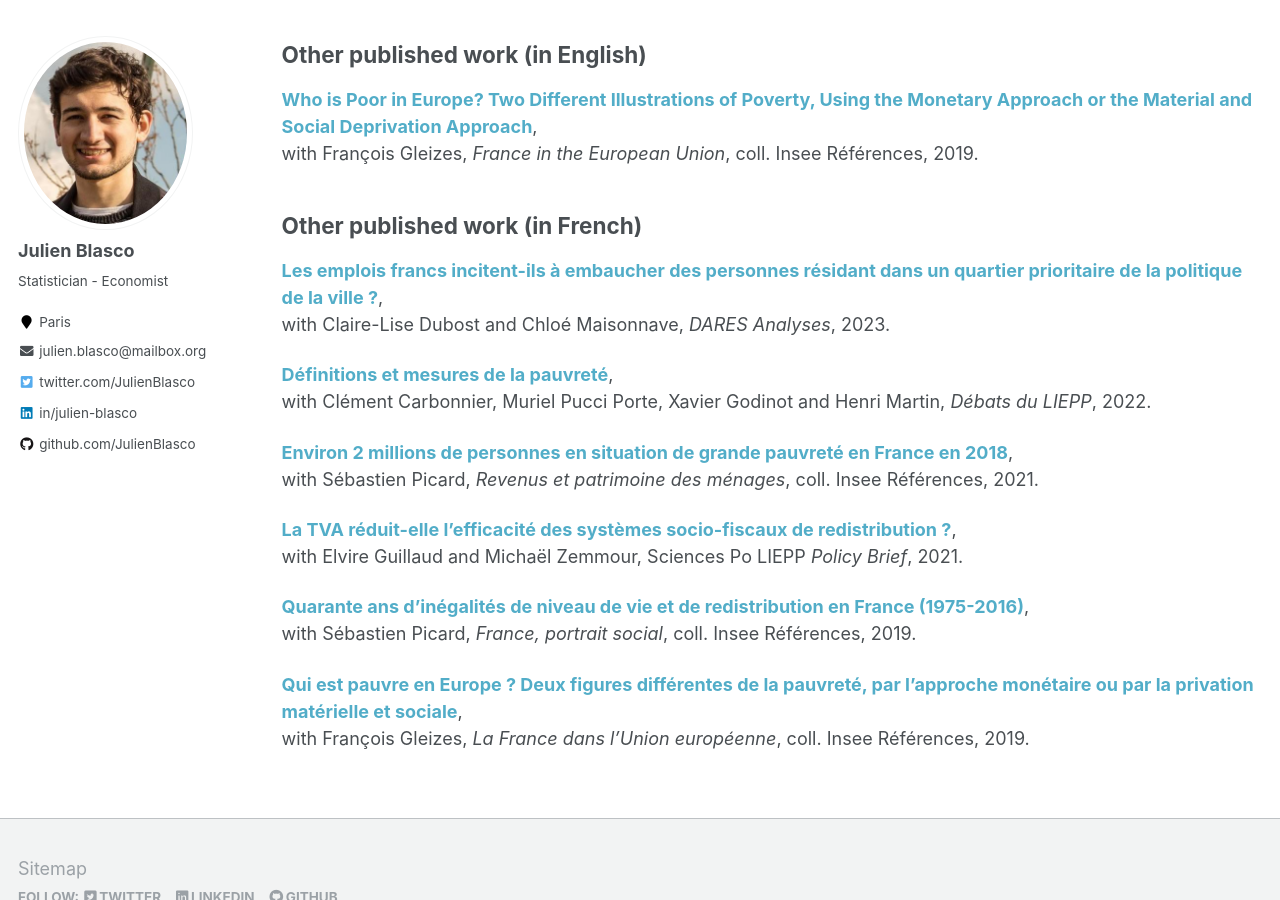
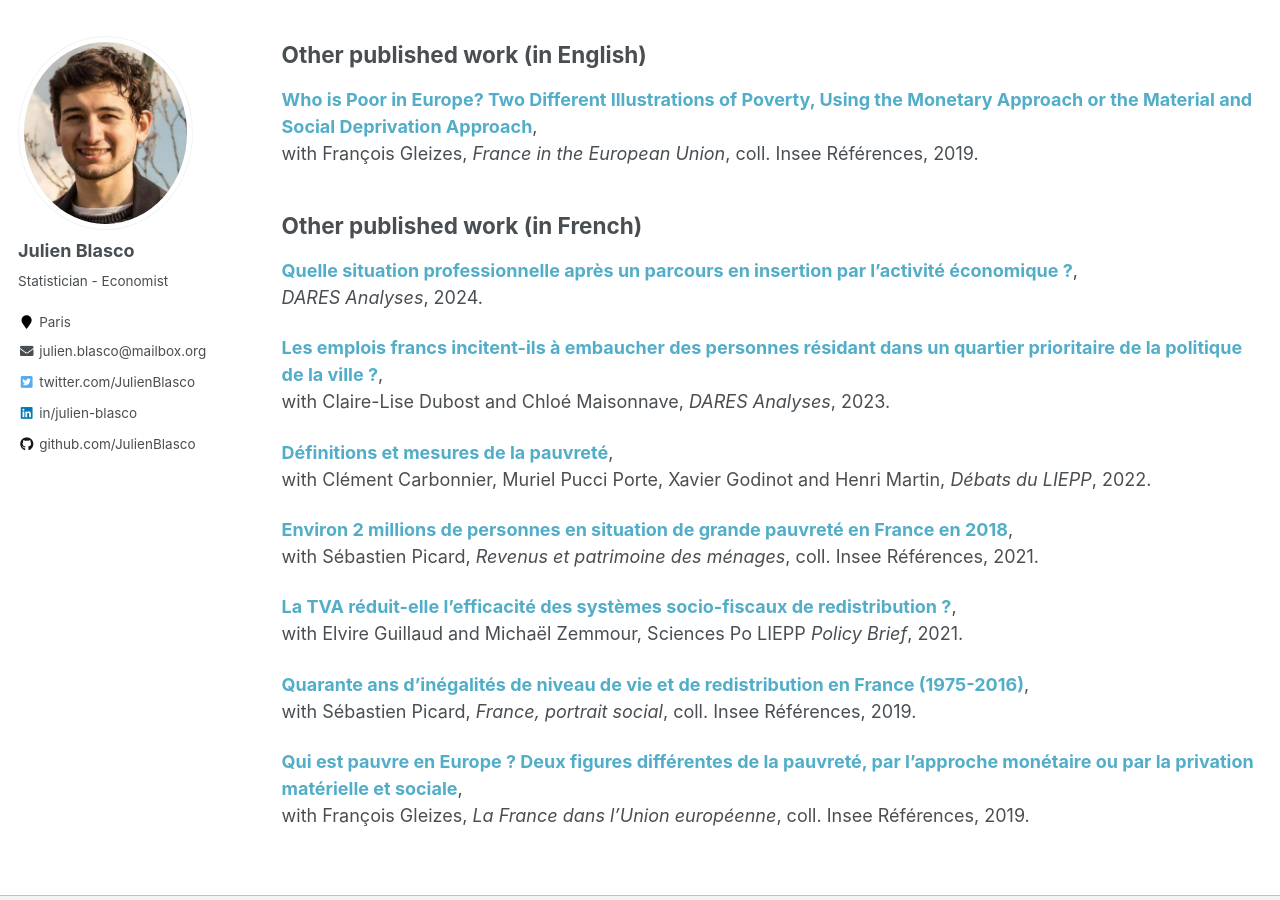
Before and after one commit to JulienBlasco/julienblasco.github.io, a Jekyll site: the page built from _pages/research.md, in a window 1280 px wide and 900 px high, scrolled down 620 px. Built offline with Jekyll 4.4.1, drawn with Linux system fonts in a browser that asks for light colours.

Commit message:
Add DA IAE

```diff
--- a/_pages/research.md
+++ b/_pages/research.md
@@ -37,6 +37,9 @@ with François Gleizes, *France in the European Union*, coll. Insee Références
 
 ## Other published work (in French)
 
+**[Quelle situation professionnelle après un parcours en insertion par l'activité économique ?](https://www.dares.travail-emploi.gouv.fr/publication/quelle-situation-professionnelle-apres-un-parcours-en-insertion-par-lactivite)**,
+*DARES Analyses*, 2024.
+
 **[Les emplois francs incitent-ils à embaucher des personnes résidant dans un quartier prioritaire de la politique de la ville ?](https://dares.travail-emploi.gouv.fr/publication/les-emplois-francs-incitent-ils-embaucher-des-personnes-residant-dans-un-quartier)**,
 with Claire-Lise Dubost and Chloé Maisonnave, *DARES Analyses*, 2023.
 
```
